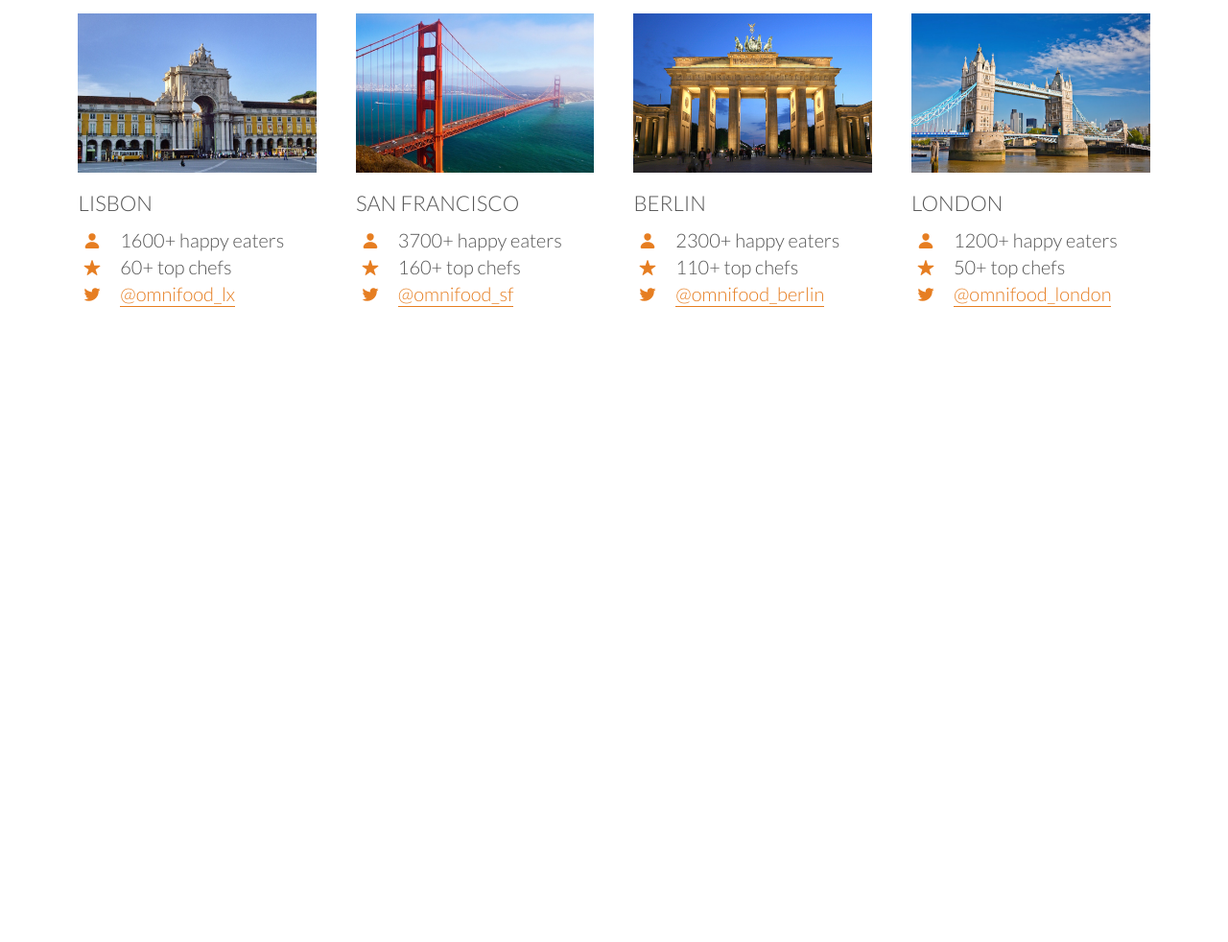
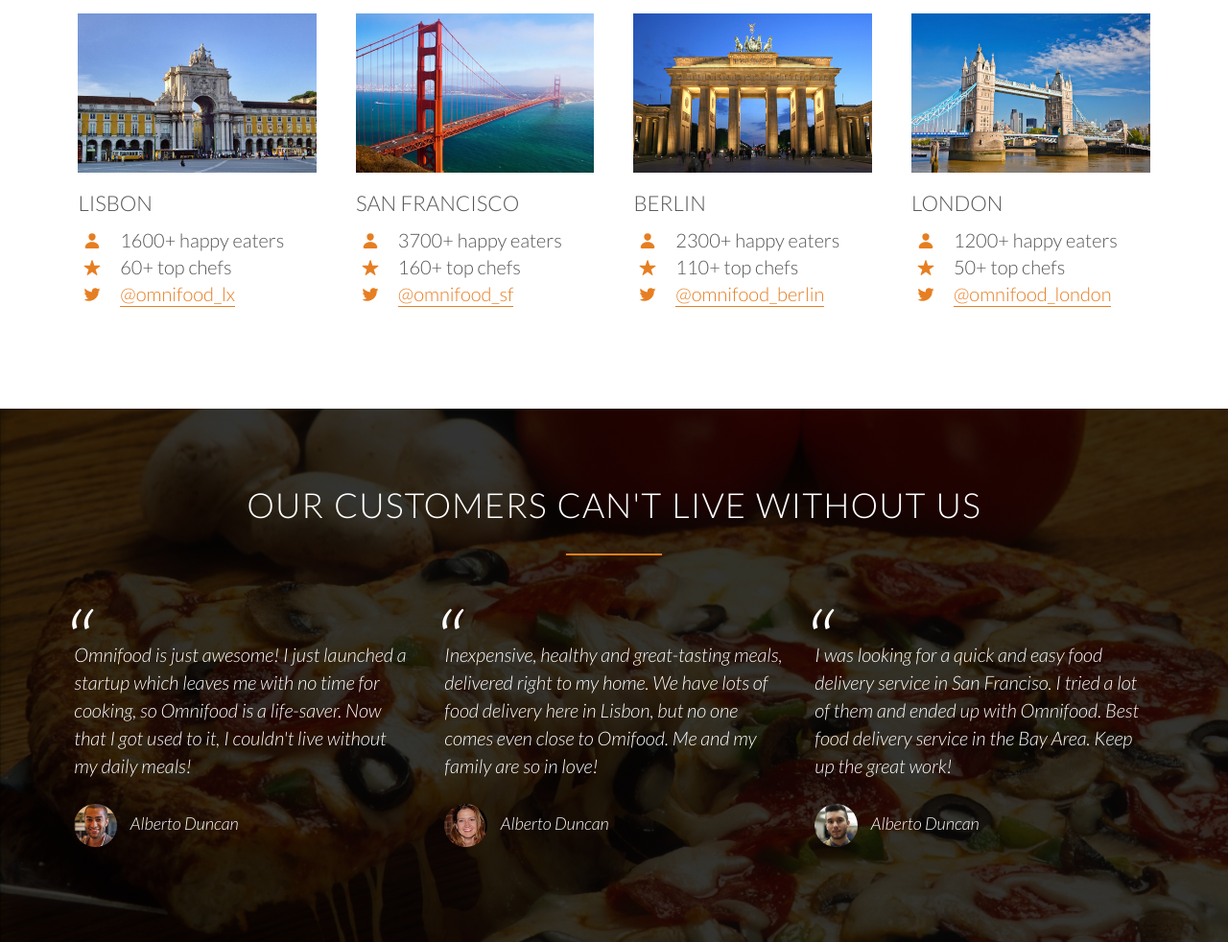
Before and after one commit to vasiltsakov/brwhc-omnifood-project, a plain HTML site: page index.html in a window 1280 px wide. Shown: the part 2920-3902 px from the top of the page at 96% size. Before the commit the page ends 3346 px from the top, so only its background shows below. Drawn offline with nearby package versions, Linux system fonts and the light colour scheme.

Commit message:
Building the customer testimonials section

```diff
--- a/index.html
+++ b/index.html
@@ -225,6 +225,36 @@
       </div>
     </section>
 
+    <section class="section-testimonials">
+      <div class="row">
+        <h2>Our customers can't live without us</h2>
+      </div>
+      <div class="row">
+        <div class="col span-1-of-3">
+          <blockquote>
+            Omnifood is just awesome! I just launched a startup which leaves me with no time for cooking, so Omnifood is
+            a life-saver. Now that I got used to it, I couldn't live without my daily meals!
+            <cite><img src="/resources/img/customer-1.jpg" alt="" /> Alberto Duncan</cite>
+          </blockquote>
+          </div>
+          <div class="col span-1-of-3">
+            <blockquote>
+              Inexpensive, healthy and great-tasting meals, delivered right to my home. We have lots of food delivery
+              here in Lisbon, but no one comes even close to Omifood. Me and my family are so in love!
+              <cite><img src="/resources/img/customer-2.jpg" alt="" /> Alberto Duncan</cite>
+            </blockquote>
+          </div>
+          <div class="col span-1-of-3">
+            <blockquote>
+              I was looking for a quick and easy food delivery service in San Franciso. I tried a lot of them and ended
+              up with Omnifood. Best food delivery service in the Bay Area. Keep up the great work!
+              <cite><img src="/resources/img/customer-3.jpg" alt="" /> Alberto Duncan</cite>
+            </blockquote>
+          </div>
+        </div>
+      </div>
+    </section>
+
     <script src="https://unpkg.com/ionicons@5.4.0/dist/ionicons.js"></script>
   </body>
 </html>
--- a/resources/css/style.css
+++ b/resources/css/style.css
@@ -187,6 +187,7 @@ header {
   background-size: cover;
   background-position: center;
   height: 100vh;
+  background-attachment: fixed;
 }
 
 .hero-text-box {
@@ -347,3 +348,44 @@ header {
 .city-feature {
   margin-bottom: 5px;
 }
+
+/* ---------------------------------------------------------- */
+/* TESTIMONIALS */
+/* ---------------------------------------------------------- */
+
+.section-testimonials {
+  background-image: linear-gradient(rgba(0, 0, 0, 0.8), rgba(0, 0, 0, 0.8)), url(/resources/css/img/back-customers.jpg);
+  background-size: cover;
+  color: #fff;
+  background-attachment: fixed;
+}
+
+blockquote {
+  padding: 2%;
+  font-style: italic;
+  line-height: 145%;
+  position: relative;
+  margin-top: 40px;
+}
+
+blockquote::before {
+  content: '\201C';
+  font-size: 500%;
+  display: block;
+  position: absolute;
+  top: -5px;
+  left: -5px;
+}
+
+cite {
+  font-size: 90%;
+  margin-top: 25px;
+  display: block;
+}
+
+cite img {
+  height: 45px;
+  border-radius: 50%;
+  margin-right: 10px;
+  vertical-align: middle;
+}
```
Also changed, not shown: resources/css/img/back-customers.jpg (added).
